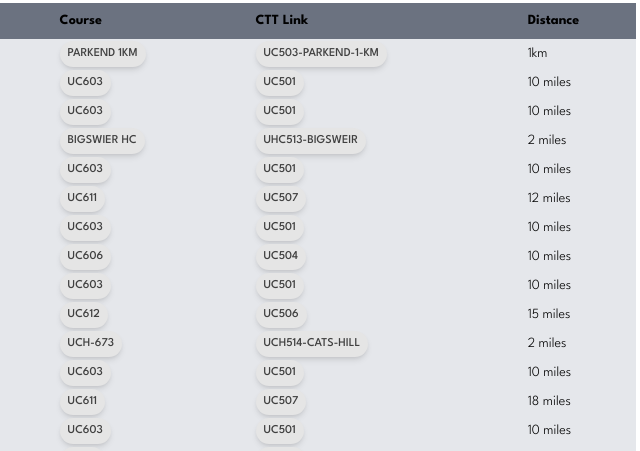
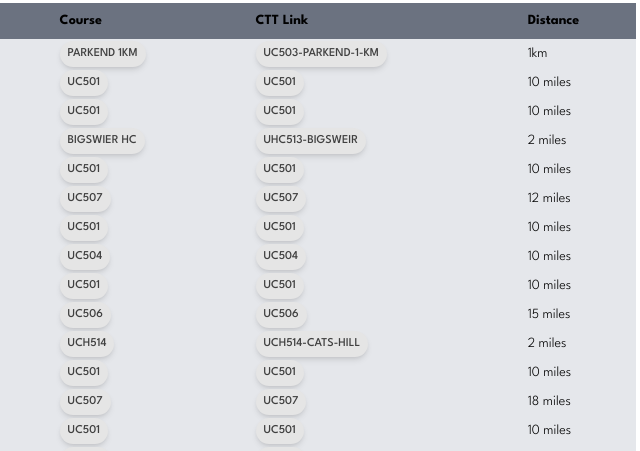
Before and after one commit to rdfcc/RDFCC, an Astro site: page /timetrials in a window 1280 px wide. Shown: the part 491-942 px from the top of the page, 612-1252 px from the left. Built offline with nearby package versions, Linux system fonts and the light colour scheme; Astro itself is replaced by a stand-in of ours.

Commit message:
More TT Changes

```diff
--- a/src/data/timetrials.json
+++ b/src/data/timetrials.json
@@ -14,7 +14,7 @@
     "Date": "23/04/2024",
     "Time": "19:00",
     "Name": "Lydbrook 10",
-    "Course": "UC603",
+    "Course": "uc501",
     "Distance": "10 miles",
     "CourseLink": "lydbrook10",
     "CTTLink":"uc501"
@@ -24,7 +24,7 @@
     "Date": "30/04/2024",
     "Time": "19:00",
     "Name": "Lydbrook 10",
-    "Course": "UC603",
+    "Course": "uc501",
     "Distance": "10 miles",
     "CourseLink": "lydbrook10",
     "CTTLink":"uc501"
@@ -44,7 +44,7 @@
     "Date": "14/05/2024",
     "Time": "19:30",
     "Name": "Lydbrook 10",
-    "Course": "UC603",
+    "Course": "uc501",
     "Distance": "10 miles",
     "CourseLink": "lydbrook10",
     "CTTLink":"uc501"
@@ -54,7 +54,7 @@
     "Date": "21/05/2024",
     "Time": "19:30",
     "Name": "Cannop x2",
-    "Course": "UC611",
+    "Course": "uc507",
     "Distance": "12 miles",
     "CourseLink": "cannop",
     "CTTLink":"uc507"
@@ -64,7 +64,7 @@
     "Date": "28/05/2024",
     "Time": "19:30",
     "Name": "Lydbrook 10",
-    "Course": "UC603",
+    "Course": "uc501",
     "Distance": "10 miles",
     "CourseLink": "lydbrook10",
     "CTTLink":"uc501"
@@ -74,7 +74,7 @@
     "Date": "04/06/2024",
     "Time": "19:30",
     "Name": "Speech House 10",
-    "Course": "UC606",
+    "Course": "UC504",
     "Distance": "10 miles",
     "CourseLink": "speechhouse10",
     "CTTLink":"UC504"
@@ -84,7 +84,7 @@
     "Date": "11/06/2024",
     "Time": "19:30",
     "Name": "Lydbrook 10",
-    "Course": "UC603",
+    "Course": "uc501",
     "Distance": "10 miles",
     "CourseLink": "lydbrook10",
     "CTTLink":"uc501"
@@ -94,7 +94,7 @@
     "Date": "18/06/2024",
     "Time": "19:30",
     "Name": "Hilly Lydbrook",
-    "Course": "UC612",
+    "Course": "UC506",
     "Distance": "15 miles",
     "CourseLink": "hilly-lydbrook",
     "CTTLink":"uc506"
@@ -104,7 +104,7 @@
     "Date": "25/06/2024",
     "Time": "19:30",
     "Name": "Cats Hill HC",
-    "Course": "UCH-673",
+    "Course": "uch514",
     "Distance": "2 miles",
     "CourseLink": "cats-hill",
     "CTTLink":"uch514-cats-hill"
@@ -114,7 +114,7 @@
     "Date": "02/07/2024",
     "Time": "19:30",
     "Name": "Lydbrook 10",
-    "Course": "UC603",
+    "Course": "uc501",
     "Distance": "10 miles",
     "CourseLink": "lydbrook10",
     "CTTLink":"uc501"
@@ -124,7 +124,7 @@
     "Date": "09/07/2024",
     "Time": "19:00",
     "Name": "Cannop x3",
-    "Course": "UC611",
+    "Course": "uc507",
     "Distance": "18 miles",
     "CourseLink": "cannop",
     "CTTLink":"uc507"
@@ -134,7 +134,7 @@
     "Date": "16/07/2024",
     "Time": "19:00",
     "Name": "Lydbrook 10",
-    "Course": "UC603",
+    "Course": "uc501",
     "Distance": "10 miles",
     "CourseLink": "lydbrook10",
     "CTTLink":"uc501"
@@ -144,7 +144,7 @@
     "Date": "23/07/2024",
     "Time": "19:00",
     "Name": "Cannop x2",
-    "Course": "UC611",
+    "Course": "uc507",
     "Distance": "12 miles",
     "CourseLink": "cannop",
     "CTTLink":"uc507"
@@ -154,7 +154,7 @@
     "Date": "30/07/2024",
     "Time": "19:00",
     "Name": "Lydbrook 10",
-    "Course": "UC603",
+    "Course": "uc501",
     "Distance": "10 miles",
     "CourseLink": "lydbrook10",
     "CTTLink":"uc501"
@@ -174,7 +174,7 @@
     "Date": "13/08/2024",
     "Time": "19:00",
     "Name": "Hilly Lydbrook",
-    "Course": "UC612",
+    "Course": "uc506",
     "Distance": "15 miles",
     "CourseLink": "hilly-lydbrook",
     "CTTLink":"uc506"
@@ -184,7 +184,7 @@
     "Date": "20/08/2024",
     "Time": "19:00",
     "Name": "Саппор х1",
-    "Course": "UC611",
+    "Course": "UC507",
     "Distance": "6 miles",
     "CourseLink": "cannop",
     "CTTLink":"uc507"
--- a/src/pages/ttcourses/cannop.md
+++ b/src/pages/ttcourses/cannop.md
@@ -4,7 +4,7 @@ title: Cannop (UC611)
 description: ""
 tags: ["timetrial"]
 meet: "BOY’S GRAVE CAR PARK ON RIGHT FROM SPEECH HOUSE TO NEW FANCY VIEW. NOTE: THIS COURSE IS USED FOR 1, 2 AND 3 LAPS EVENTS."
-rwgpsid: 4051051
+rwgpsid: 45696018
 ---
 
 Cannop (UC611)
```
